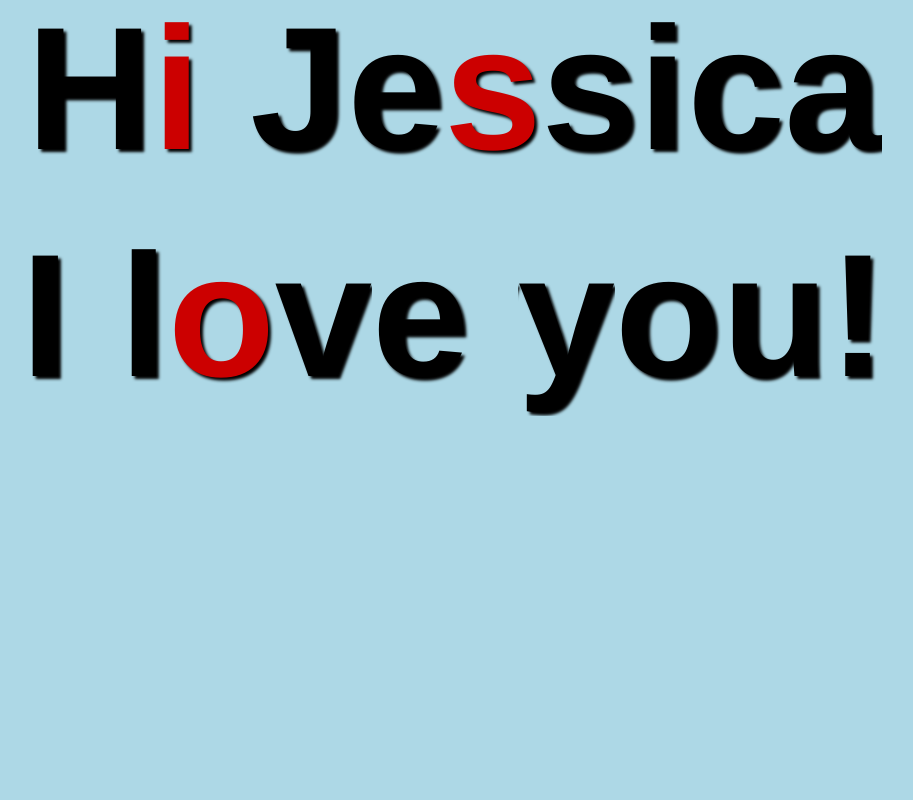
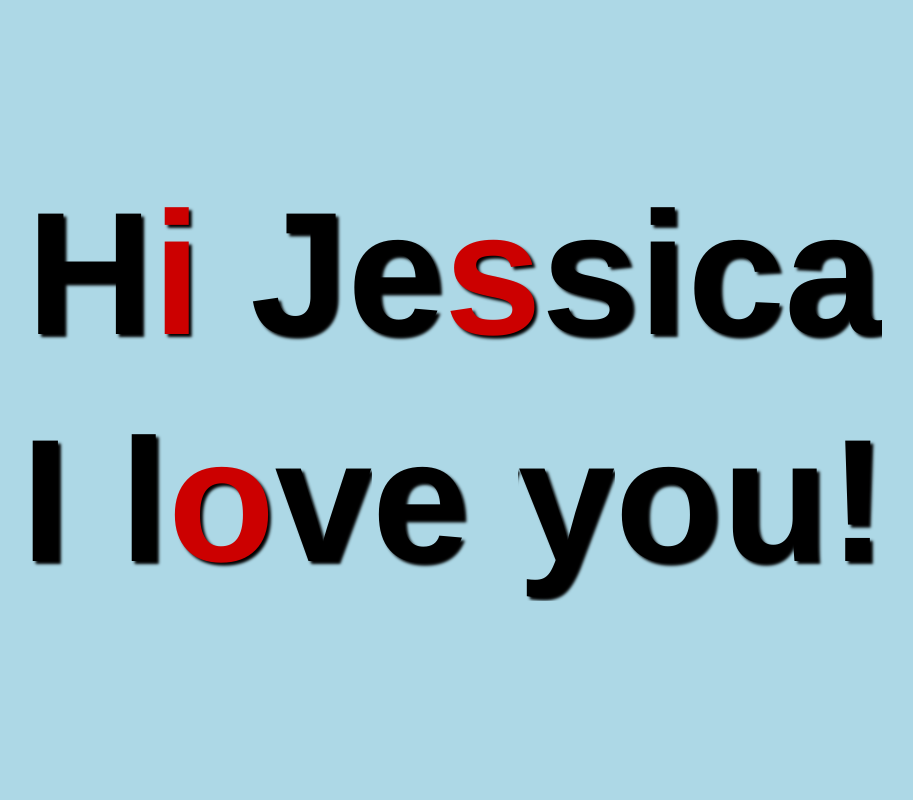
Before and after one commit to akirakai/akirakai.github.io, a plain HTML site: page 2015-08-07.html in a window 1280 px wide. Shown: the whole page, without its empty margins (186-1099 px from the left). Drawn offline with Linux system fonts and the light colour scheme.

Commit message:
center the text

```diff
--- a/2015-08-07.html
+++ b/2015-08-07.html
@@ -10,9 +10,15 @@
             background-color: LightBlue;
         }
         .container {
-            width: 1000px;
-            margin: 0 auto;
+            position: absolute;
             text-align: center;
+            top: 50%;
+            left: 50%;
+            -webkit-transform: translate3d(-50%, -50%, 0);
+            -moz-transform: translate3d(-50%, -50%, 0);
+            -ms-transform: translate3d(-50%, -50%, 0);
+            -o-transform: translate3d(-50%, -50%, 0);
+            transform: translate3d(-50%, -50%, 0);
         }
         .love {
             color: rgb(204, 0, 0);
@@ -55,9 +61,9 @@
 </head>
 <body>
 <div class="container">
-    <div class="hi">Hi Jessica</div>
+     <div class="hi">Hi Jessica</div>
     <!--<div class="divider"></div>-->
-    <div class="love">I love you!</div>
+     <div class="love">I love you!</div>
 </div>
 
 </body>
```
